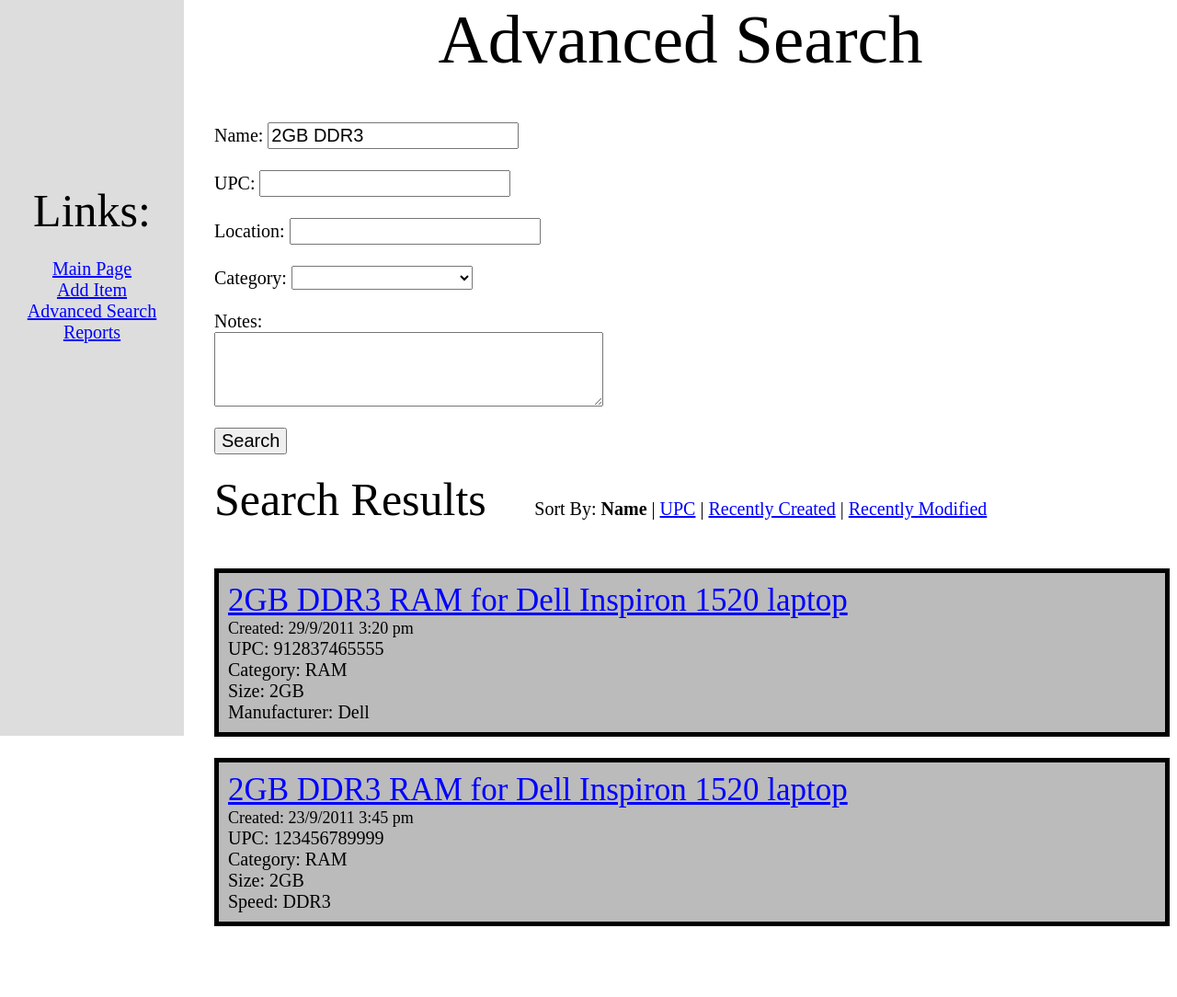
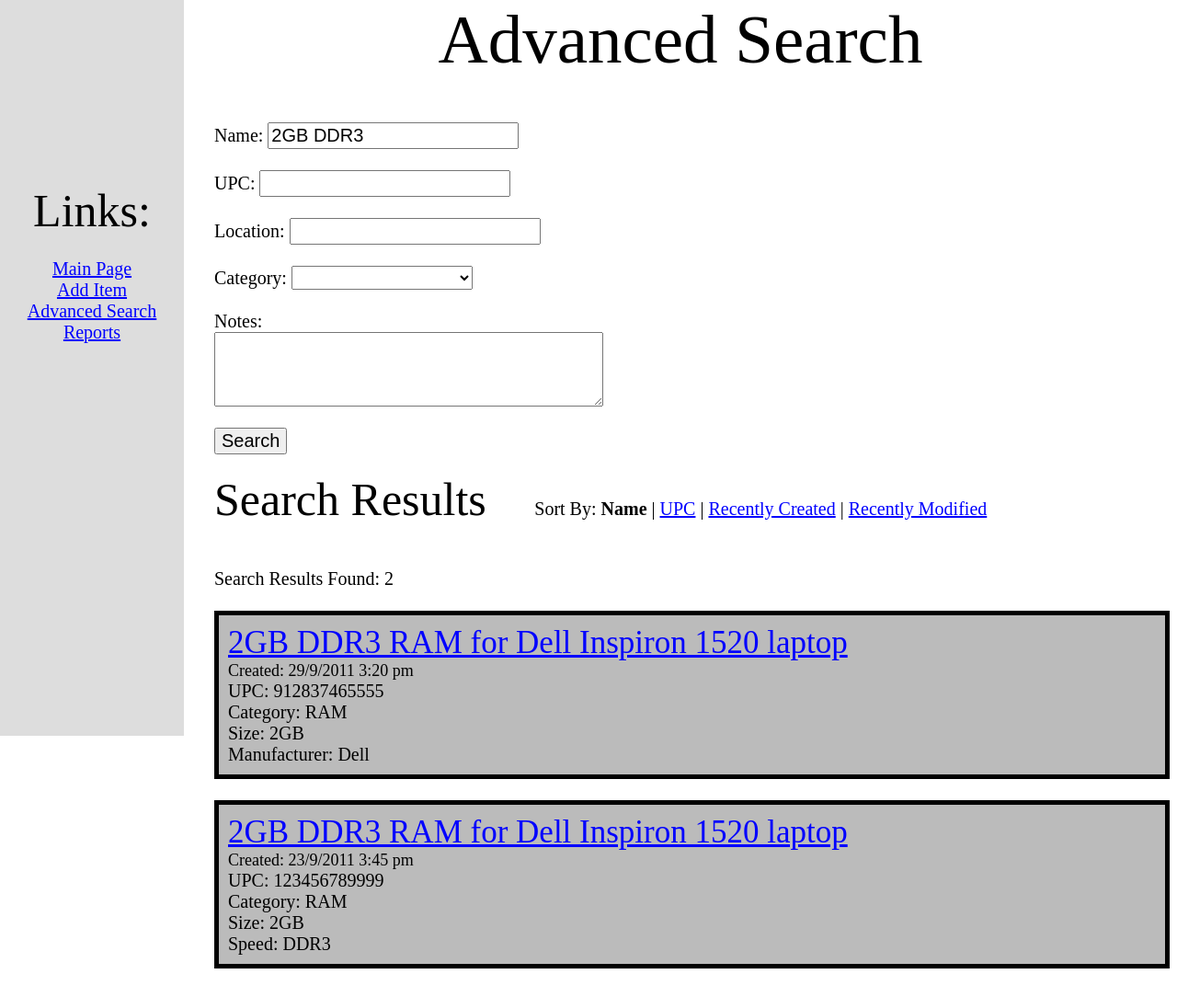
Before and after one commit to PersonalInventoryManager/Docs, a PHP site: page /search?state=basic in a window 1280 px wide. Shown: the whole page at 92% size. Before the commit the page ends 1007 px from the top, so only its background shows below. Run offline with PHP 8.4, Linux system fonts and the light colour scheme.

Commit message:
Added updated web prototype code to repo

```diff
--- a/WebPrototype/add.php
+++ b/WebPrototype/add.php
@@ -3,7 +3,7 @@
     if(isset($_POST['state']) && $_POST['state'] == 'added')
     {
         $_SESSION['rcstate'] = '2';
-        header('Location: index');
+        header('Location: index?state=added');
     }
 ?>
 <html>
@@ -57,7 +57,7 @@
                 tmpin = document.createElement("input");
                 cnt.appendChild(tmpin);
                 tmpin.type = "text";
-                tmpin.style.fontSize = "20px;";
+                tmpin.style.fontSize = "20px";
                 cnt.appendChild(document.createElement("br"));
                 cnt.appendChild(document.createElement("br"));
                 setupAutocomplete("fld"+fldind, keylist);
--- a/WebPrototype/recent_changes.php
+++ b/WebPrototype/recent_changes.php
@@ -1,4 +1,4 @@
-<div style="padding:10px;background-color:#DDDDDD;border: 5px solid #000000;overflow:auto;">
+<div style="padding:10px;background-color:#DDDDDD;border: 5px solid #000000;margin-right:25px;">
     <div style="font-size:50px;">Recent Changes</div>
     <div style="padding:10px;background-color:#BBBBBB;border: 5px solid #000000;">
         <div style="font-size:35px;"><a href="details" style="color:#0000FF;cursor:pointer;">4GB DDR2 RAM for HP EliteBook 8530w laptop</a></div>
--- a/WebPrototype/recent_changes2.php
+++ b/WebPrototype/recent_changes2.php
@@ -1,4 +1,4 @@
-<div style="padding:10px;background-color:#DDDDDD;border: 5px solid #000000;overflow:auto;">
+<div style="padding:10px;background-color:#DDDDDD;border: 5px solid #000000;margin-right:25px;">
     <div style="font-size:50px;">Recent Changes</div>
     <div style="padding:10px;background-color:#BBBBBB;border: 5px solid #000000;">
         <div style="font-size:35px;"><a href="details" style="color:#0000FF;cursor:pointer;">2GB DDR3 RAM for Dell Inspiron 1520 laptop</a></div>
--- a/WebPrototype/recent_changes3.php
+++ b/WebPrototype/recent_changes3.php
@@ -1,4 +1,4 @@
-<div style="padding:10px;background-color:#DDDDDD;border: 5px solid #000000;overflow:auto;">
+<div style="padding:10px;background-color:#DDDDDD;border: 5px solid #000000;margin-right:25px;">
     <div style="font-size:50px;">Recent Changes</div>
     <div style="padding:10px;background-color:#BBBBBB;border: 5px solid #000000;">
         <div style="font-size:35px;"><a href="details" style="color:#0000FF;cursor:pointer;">2GB DDR3 RAM for Dell Inspiron 1520 laptop</a></div>
--- a/WebPrototype/search.php
+++ b/WebPrototype/search.php
@@ -83,6 +83,9 @@
     if(isset($_REQUEST['state']) && $_REQUEST['state'] == 'basic' && (!isset($_GET['sort']) || $_GET['sort'] == '' || $_GET['sort'] == 'name' || $_GET['sort'] == 'created' || $_GET['sort'] == 'modified'))
     {
 ?>
+            <div style="font-size:20px;">
+                Search Results Found: 2
+            </div><br />
             <div style="padding:10px;background-color:#BBBBBB;border: 5px solid #000000;">
                 <div style="font-size:35px;"><a href="details" style="color:#0000FF;cursor:pointer;">2GB DDR3 RAM for Dell Inspiron 1520 laptop</a></div>
                 <div style="font-size:18px;">Created: 29/9/2011 3:20 pm</div>
@@ -108,6 +111,9 @@
     else if(isset($_REQUEST['state']) && $_REQUEST['state'] == 'basic' && isset($_GET['sort']) && $_GET['sort'] == 'upc')
     {
 ?>
+            <div style="font-size:20px;">
+                Search Results Found: 2
+            </div><br />
             <div style="padding:10px;background-color:#BBBBBB;border: 5px solid #000000;">
                 <div style="font-size:35px;"><a href="details" style="color:#0000FF;cursor:pointer;">2GB DDR3 RAM for Dell Inspiron 1520 laptop</a></div>
                 <div style="font-size:18px;">Created: 23/9/2011 3:45 pm</div>
@@ -133,6 +139,9 @@
     else if(isset($_REQUEST['state']) && $_REQUEST['state'] == 'searched' && isset($_GET['sort']) && $_GET['sort'] == 'modified')
     {
 ?>
+            <div style="font-size:20px;">
+                Search Results Found: 3
+            </div><br />
             <div style="padding:10px;background-color:#BBBBBB;border: 5px solid #000000;">
                 <div style="font-size:35px;"><a href="details" style="color:#0000FF;cursor:pointer;">2GB DDR3 RAM for Dell Inspiron 1520 laptop</a></div>
                 <div style="font-size:18px;">Created: 29/9/2011 3:20 pm</div>
@@ -168,6 +177,9 @@
     else if(isset($_REQUEST['state']) && $_REQUEST['state'] == 'searched' && (!isset($_GET['sort']) || $_GET['sort'] == '' || $_GET['sort'] == 'name' || $_GET['sort'] == 'created'))
     {
 ?>
+            <div style="font-size:20px;">
+                Search Results Found: 3
+            </div><br />
             <div style="padding:10px;background-color:#BBBBBB;border: 5px solid #000000;">
                 <div style="font-size:35px;"><a href="details" style="color:#0000FF;cursor:pointer;">2GB DDR3 RAM for Dell Inspiron 1520 laptop</a></div>
                 <div style="font-size:18px;">Created: 29/9/2011 3:20 pm</div>
@@ -203,6 +215,9 @@
     else if(isset($_REQUEST['state']) && $_REQUEST['state'] == 'searched' && isset($_GET['sort']) && $_GET['sort'] == 'upc')
     {
 ?>
+            <div style="font-size:20px;">
+                Search Results Found: 3
+            </div><br />
             <div style="padding:10px;background-color:#BBBBBB;border: 5px solid #000000;">
                 <div style="font-size:35px;"><a href="details" style="color:#0000FF;cursor:pointer;">4GB DDR2 RAM for HP EliteBook 8530w laptop</a></div>
                 <div style="font-size:18px;">Created: 23/9/2011 3:20 pm&nbsp;&nbsp;&nbsp;&nbsp;Modified: 23/9/2011 3:50 pm</div>
```
Also changed, not shown: WebPrototype/details.php (+14 -4 lines), WebPrototype/index.php (+8 -0 lines).
